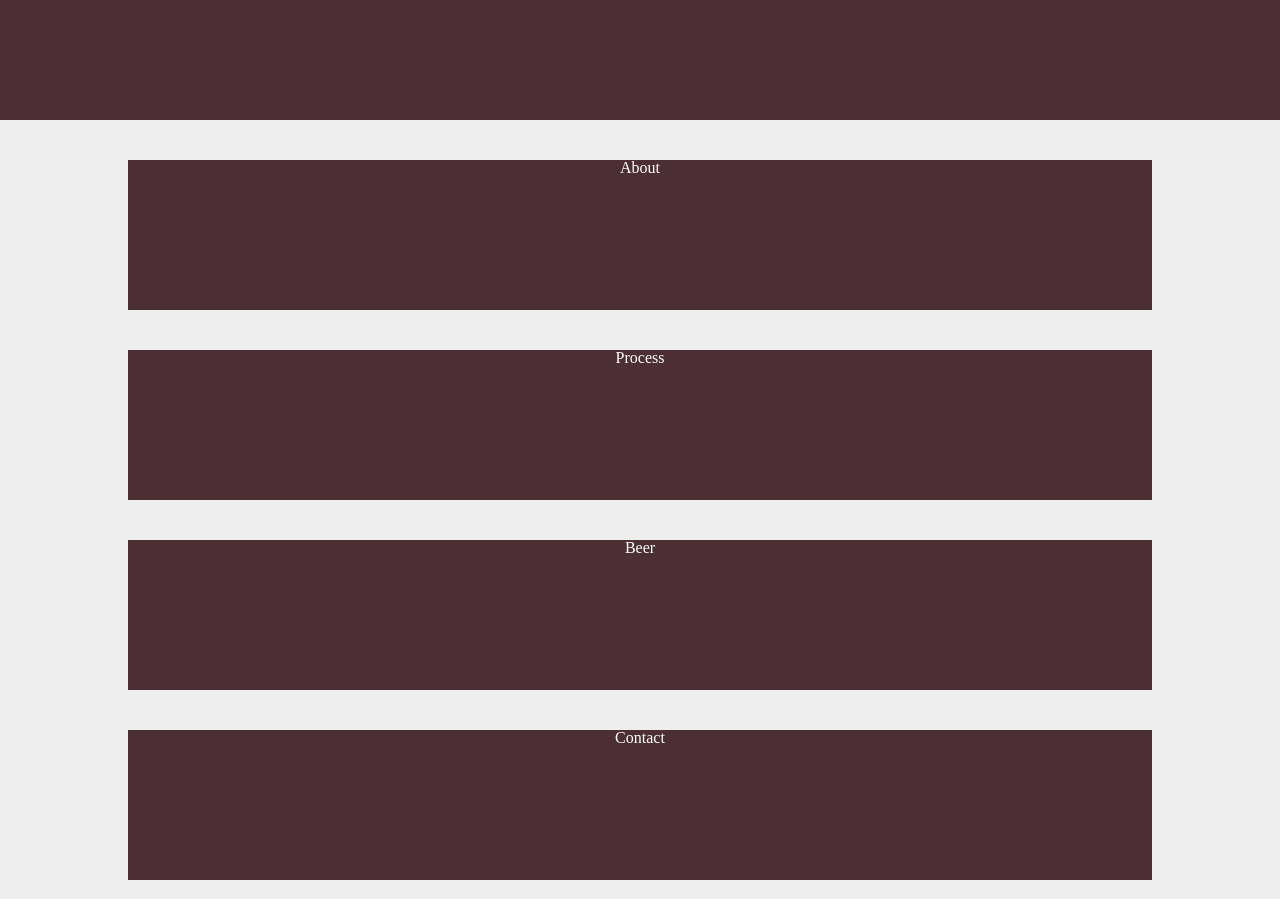
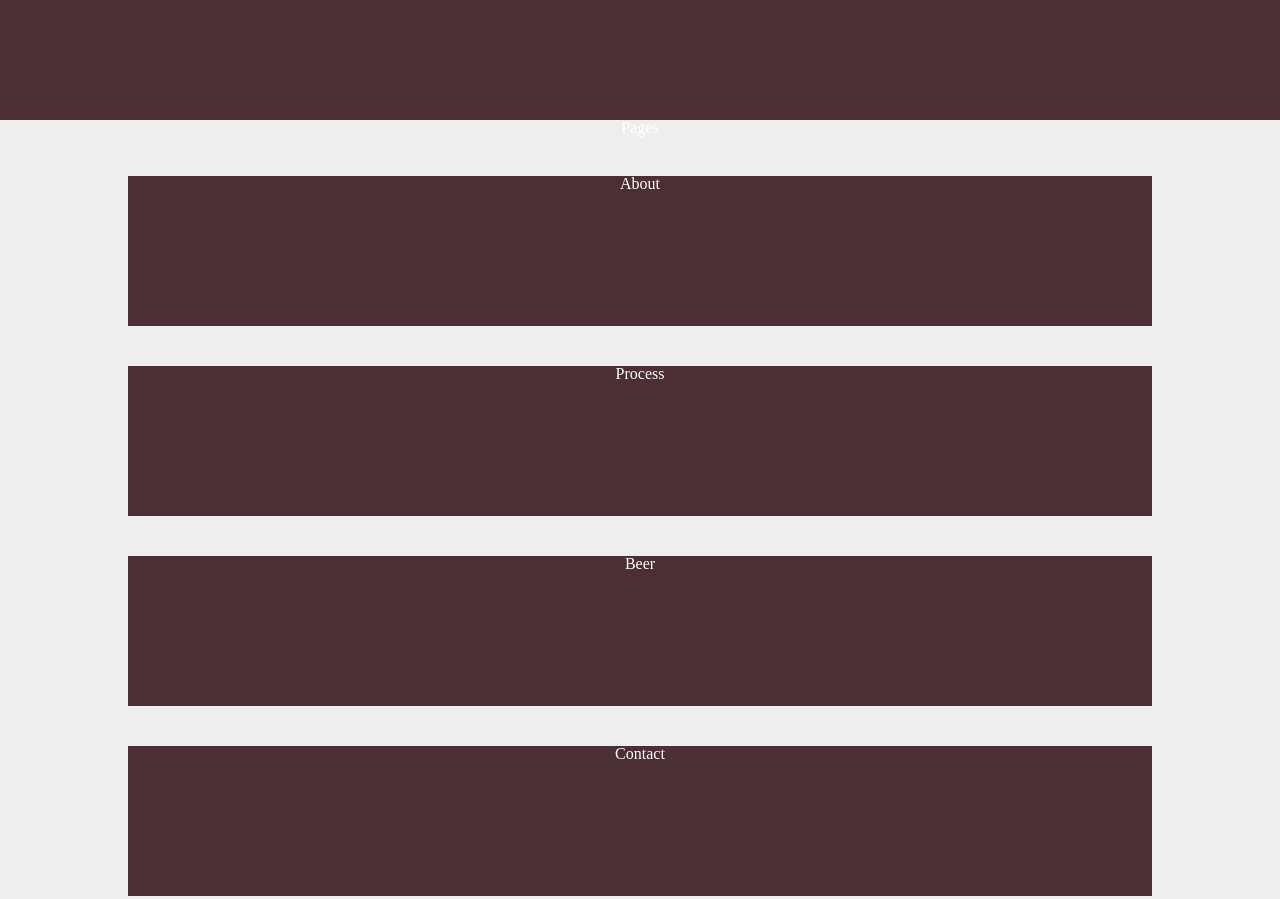
Before and after one commit to nateowl/grift_adler_1056_Project5, a plain HTML site: page index.html in a window 1280 px wide. Shown: the part 360-1259 px from the top of the page. Drawn offline with Linux system fonts and the light colour scheme.

Commit message:
Document Outline

```diff
--- a/index.html
+++ b/index.html
@@ -30,10 +30,11 @@
       </section>
 
       <section class="pages">
-         <div class="page"><h2>About</h2></div>
-         <div class="page"><h2>Process</h2></div>
-         <div class="page"><h2>Beer</h2></div>
-         <div class="page"><h2>Contact</h2></div>
+         <h2>Pages</h2>
+         <div class="page"><h3>About</h3></div>
+         <div class="page"><h3>Process</h3></div>
+         <div class="page"><h3>Beer</h3></div>
+         <div class="page"><h3>Contact</h3></div>
       </section>
 
       <footer class="footer">
```
Also changed, not shown: 1 other file.
